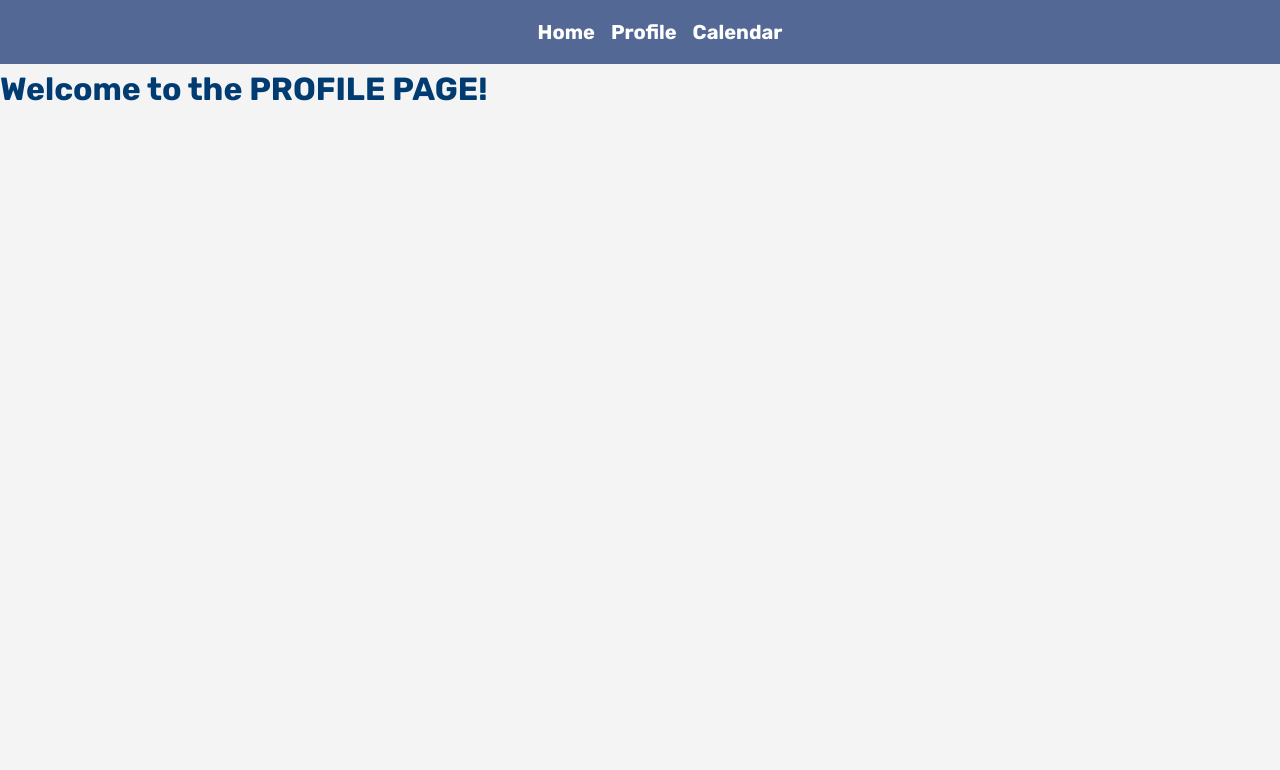
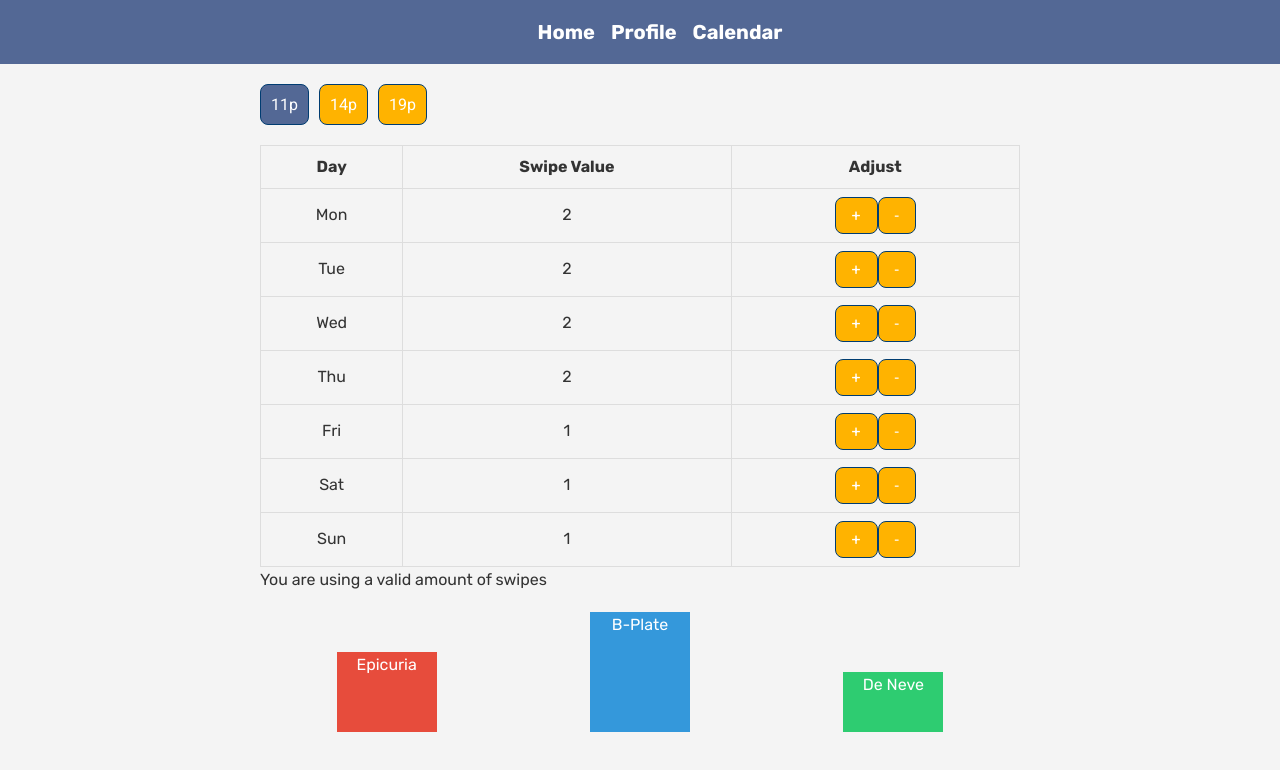
Before and after one commit to occost/Ucla-Swipe-Tracker, a Next.js app in the folder ucla-swiper-planner/: page /Profile in a window 1280 px wide. Shown: the top 770 px of the page. Built offline with nearby package versions, Linux system fonts and the light colour scheme.

Commit message:
Added Danny's Profile Implementation
I manually added Danny's Profile page and his CSS
to my branch because it made merging our branches
much easier. I tried merging his previous commit
with my branch and it was extremely messy.

```diff
--- a/ucla-swiper-planner/src/app/Profile/page.js
+++ b/ucla-swiper-planner/src/app/Profile/page.js
@@ -1,10 +1,147 @@
-// /Profile/page.js
-import React from 'react';
+// Filename: src/app/components/Profile.js
+
+// To inform Next.js that this is a client component
+"use client";
+
+// Import useState from 'react' library
+import { useState } from "react";
+import styles from '../styles/Profile.module.css'; // Import your CSS file for styling
 
 const Profile = () => {
+  const [selectedOption, setSelectedOption] = useState("11p"); // Default selection
+  const [swipeValues, setSwipeValues] = useState({
+    Mon: 2,
+    Tue: 2,
+    Wed: 2,
+    Thu: 2,
+    Fri: 1,
+    Sat: 1,
+    Sun: 1,
+  });
+  const [message, setMessage] = useState("You are using a valid amount of swipes"); // Message for swipe limit
+
+  // Function to handle option change
+  const handleOptionChange = (option) => {
+    setSelectedOption(option);
+
+    // Update swipe values based on the selected option
+    if (option === "14p") {
+      setSwipeValues({
+        Mon: 2,
+        Tue: 2,
+        Wed: 2,
+        Thu: 2,
+        Fri: 2,
+        Sat: 2,
+        Sun: 2,
+      });
+    } else if (option === "19p") {
+      setSwipeValues({
+        Mon: 3,
+        Tue: 3,
+        Wed: 3,
+        Thu: 3,
+        Fri: 3,
+        Sat: 2,
+        Sun: 2,
+      });
+    } else {
+      // Default option "11p" or any other option
+      setSwipeValues({
+        Mon: 2,
+        Tue: 2,
+        Wed: 2,
+        Thu: 2,
+        Fri: 1,
+        Sat: 1,
+        Sun: 1,
+      });
+    }
+
+    setMessage("You are using a valid amount of Swipes"); // Clear the message when changing the option
+  };
+
+  // Function to handle swipe value change for a day
+  const handleSwipeChange = (day, direction) => {
+    const newSwipeValues = { ...swipeValues };
+    newSwipeValues[day] = Math.max(0, newSwipeValues[day] + direction); // Ensure swipe values don't go below 0
+
+    // Check if the total swipes meet the limit
+    const totalSwipes = Object.values(newSwipeValues).reduce((total, value) => total + value, 0);
+    const limit = selectedOption === "11p" ? 11 : selectedOption === "14p" ? 14 : 19;
+
+
+    if (totalSwipes > limit) {
+      setMessage(`You are using ${totalSwipes - limit} swipes over the limit`);
+    } else if (totalSwipes < limit) {
+      setMessage(`You have ${limit - totalSwipes} swipes less than the limit`);
+    } else {
+      setMessage("You are using a valid amount of Swipes"); // Clear the message if total swipes meet the limit
+    }
+
+    setSwipeValues(newSwipeValues);
+  };
+
+
   return (
-    <div>
-      <h1>Welcome to the PROFILE PAGE!</h1>
+    <div className={styles.container}>
+      <div className={styles.buttonGroup}>
+        <button
+          className={`${styles.button} ${selectedOption === "11p" && styles.selected}`}
+          onClick={() => handleOptionChange("11p")}
+        >
+          11p
+        </button>
+        <button
+          className={`${styles.button} ${selectedOption === "14p" && styles.selected}`}
+          onClick={() => handleOptionChange("14p")}
+        >
+          14p
+        </button>
+        <button
+          className={`${styles.button} ${selectedOption === "19p" && styles.selected}`}
+          onClick={() => handleOptionChange("19p")}
+        >
+          19p
+        </button>
+      </div>
+
+      <table className={styles.table}>
+        <thead>
+          <tr>
+            <th>Day</th>
+            <th>Swipe Value</th>
+            <th>Adjust</th>
+          </tr>
+        </thead>
+        <tbody>
+          {Object.keys(swipeValues).map((day) => (
+            <tr key={day}>
+              <td>{day}</td>
+              <td>{swipeValues[day]}</td>
+              <td>
+                <button onClick={() => handleSwipeChange(day, 1)}>+</button>
+                <button onClick={() => handleSwipeChange(day, -1)}>-</button>
+              </td>
+            </tr>
+          ))}
+        </tbody>
+      </table>
+
+      {message && <div className={styles.message}>{message}</div>}
+
+      <div className={styles.podium}>
+        <div className={`${styles.podiumBlock} ${styles.podiumBlock1}`}>
+          <p>B-Plate</p>
+        </div>
+        <div className={`${styles.podiumBlock} ${styles.podiumBlock2}`}>
+          <p>Epicuria</p>
+        </div>
+        <div className={`${styles.podiumBlock} ${styles.podiumBlock3}`}>
+          <p>De Neve</p>
+        </div>
+      </div>
+
     </div>
   );
 };
--- /dev/null
+++ b/ucla-swiper-planner/src/app/styles/Profile.module.css
@@ -0,0 +1,80 @@
+/* src/app/ui/Profile.module.css */
+
+.container {
+    max-width: 800px;
+    margin: 0 auto;
+    padding: 20px;
+  }
+
+  .buttonGroup {
+    display: flex;
+    gap: 10px;
+    margin-bottom: 20px;
+  }
+
+  .button {
+    padding: 10px;
+    font-size: 16px;
+    cursor: pointer;
+  }
+
+  .table {
+    border-collapse: collapse;
+    width: 100%;
+  }
+
+  .table th, .table td {
+    border: 1px solid #ddd;
+    padding: 8px;
+    text-align: center;
+  }
+
+  .standings {
+    display: flex;
+    justify-content: space-between;
+  }
+
+  .standingsItem {
+    text-align: center;
+  }
+
+  .arrow {
+    cursor: pointer;
+    font-size: 20px;
+  }
+
+  .selected {
+    background-color: #536895;
+    color: #fff;
+  }
+
+  .podium {
+    display: flex;
+    align-items: flex-end; /* Align podium bottoms */
+    justify-content: space-around;
+    margin-top: 20px;
+  }
+
+  .podiumBlock {
+    width: 100px;
+    text-align: center;
+    color: white;
+  }
+
+  .podiumBlock1 {
+    height: 120px;
+    background-color: #3498db; /* Color for B-Plate */
+    order: 2; /* Place first place in the middle */
+  }
+
+  .podiumBlock2 {
+    height: 80px;
+    background-color: #e74c3c; /* Color for Epicuria */
+    order: 1; /* Place second place to the left */
+  }
+
+  .podiumBlock3 {
+    height: 60px;
+    background-color: #2ecc71; /* Color for De Neve */
+    order: 3; /* Place third place to the right */
+  }
```
